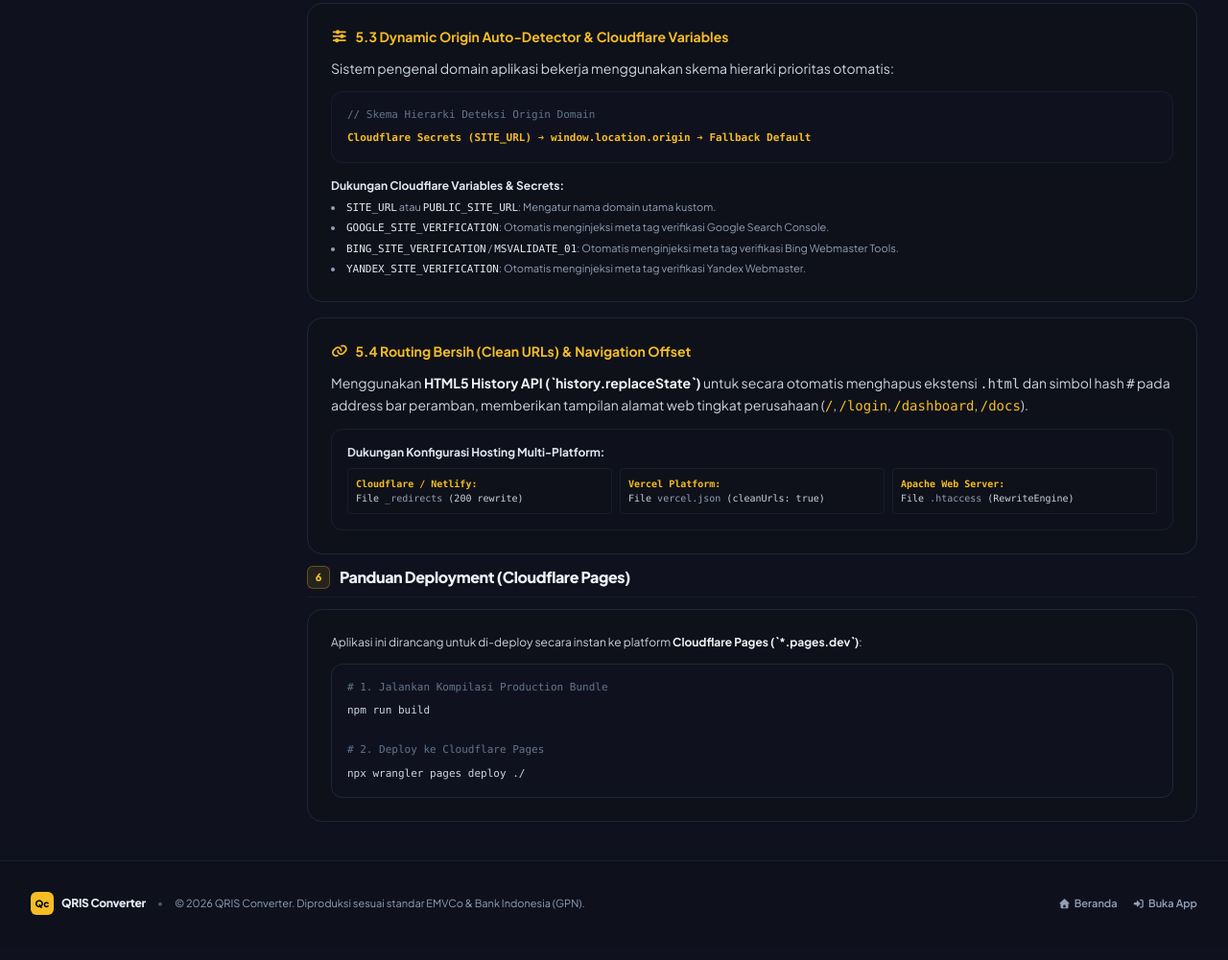
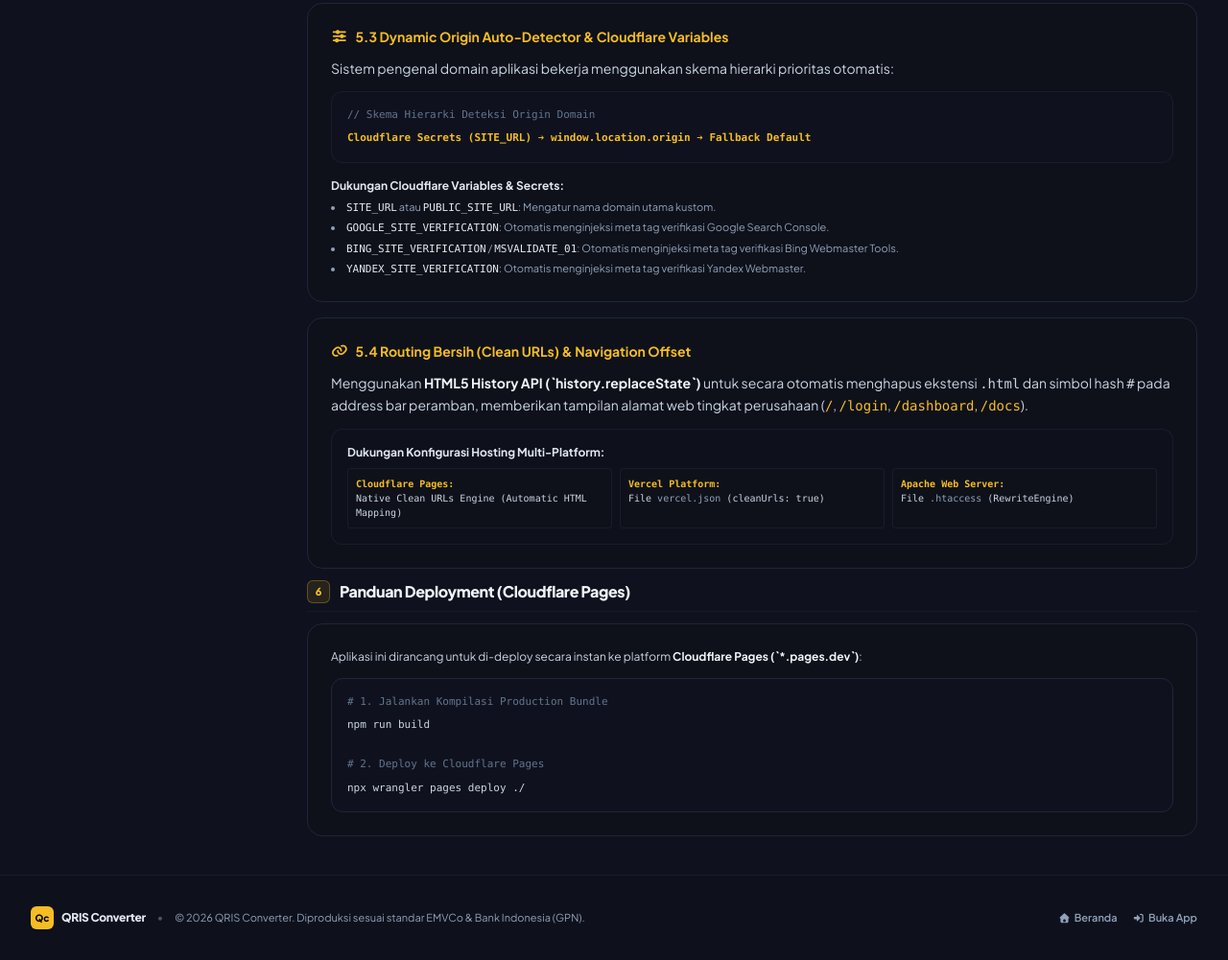
Before and after one commit to sylchn/qris-converter, a website: page docs.html in a window 1280 px wide. Shown: the part 3462-4463 px from the top of the page at 96% size. Drawn offline with Linux system fonts and the light colour scheme.

Commit message:
docs: perbarui spesifikasi routing Cloudflare Pages Native Clean URLs di Section 5.4

```diff
--- a/docs.html
+++ b/docs.html
@@ -774,8 +774,8 @@
               <span class="text-xs font-bold text-slate-200 block">Dukungan Konfigurasi Hosting Multi-Platform:</span>
               <div class="grid grid-cols-1 md:grid-cols-3 gap-2 text-[10px] font-mono">
                 <div class="p-2 rounded bg-brand-sidebar border border-brand-border/60 text-slate-300">
-                  <span class="text-brand-accent font-bold">Cloudflare / Netlify:</span><br>
-                  File <code class="text-slate-400">_redirects</code> (200 rewrite)
+                  <span class="text-brand-accent font-bold">Cloudflare Pages:</span><br>
+                  Native Clean URLs Engine (Automatic HTML Mapping)
                 </div>
                 <div class="p-2 rounded bg-brand-sidebar border border-brand-border/60 text-slate-300">
                   <span class="text-brand-accent font-bold">Vercel Platform:</span><br>
```
